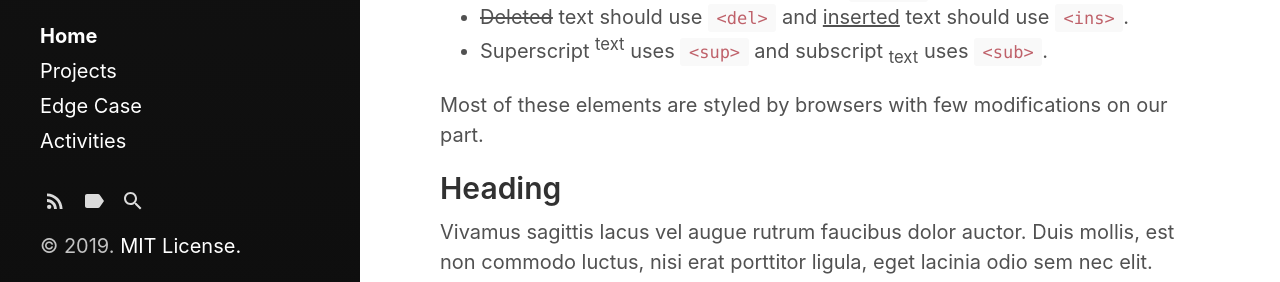
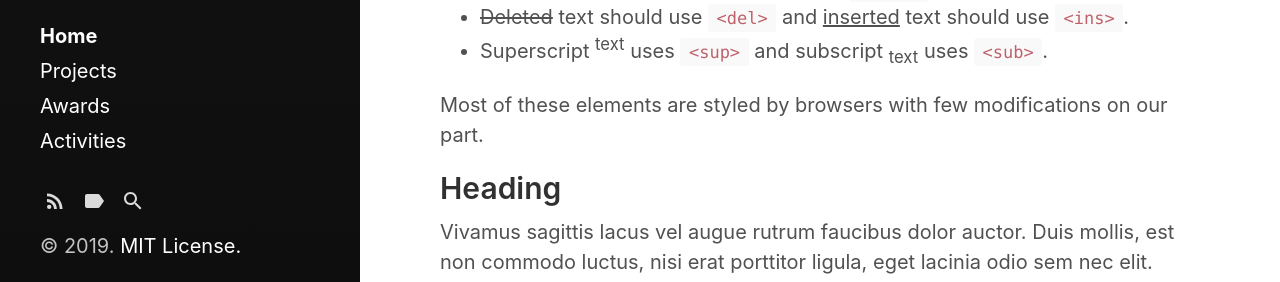
Before and after one commit to ndloin/123, a Jekyll site: the page built from index.html, in a window 1280 px wide. Shown: the part 4699-4981 px from the top of the page. Built offline with Jekyll 4.4.1, drawn with Linux system fonts in a browser that asks for light colours; the list of posts is cut into pages by our own code.

Commit message:
Update edge-case.md

```diff
--- a/category/edge-case.md
+++ b/category/edge-case.md
@@ -1,6 +1,6 @@
 ---
 layout: category
-title: Edge Case
+title: Awards
 ---
 
 Sample category page. You need to create a page for each category.
```
